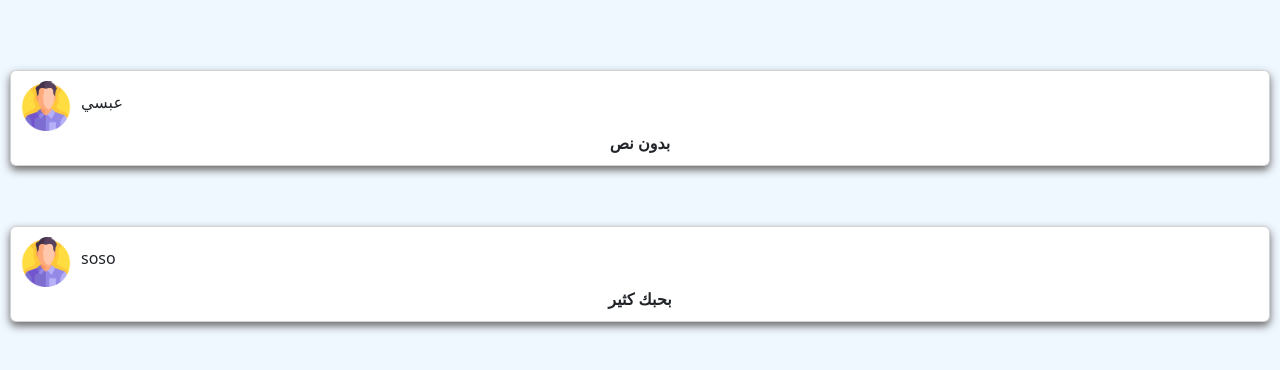
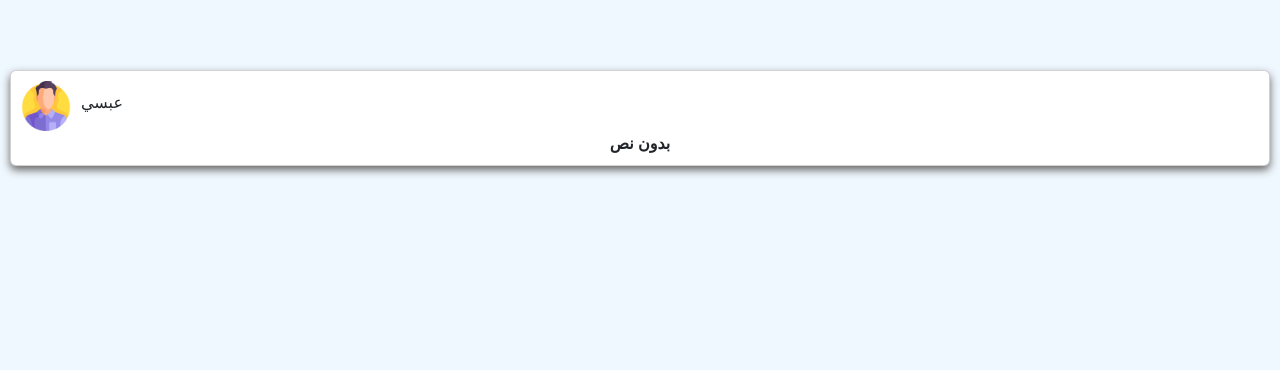
Before and after one commit to badralzabi/newyear, a plain HTML site: page index2.html in a window 1280 px wide. Drawn offline with nearby package versions, Linux system fonts and the light colour scheme.

Commit message:
Update index2.html

```diff
--- a/index2.html
+++ b/index2.html
@@ -28,20 +28,6 @@
 
 </div>
 
-  <div class="card">
-       <div class="info">
-        <img src="./assets/img/man.png" class="man">
-
-        <h6>soso</h6>
-
-
-
-       </div>
-       <b>بحبك كثير</b>
-    </div>
-
-
-</div>
 
 
 </body>
```
